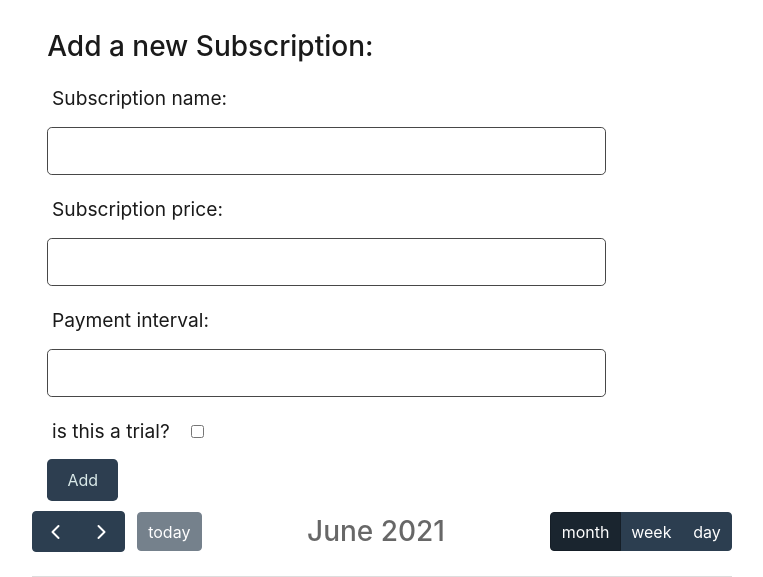
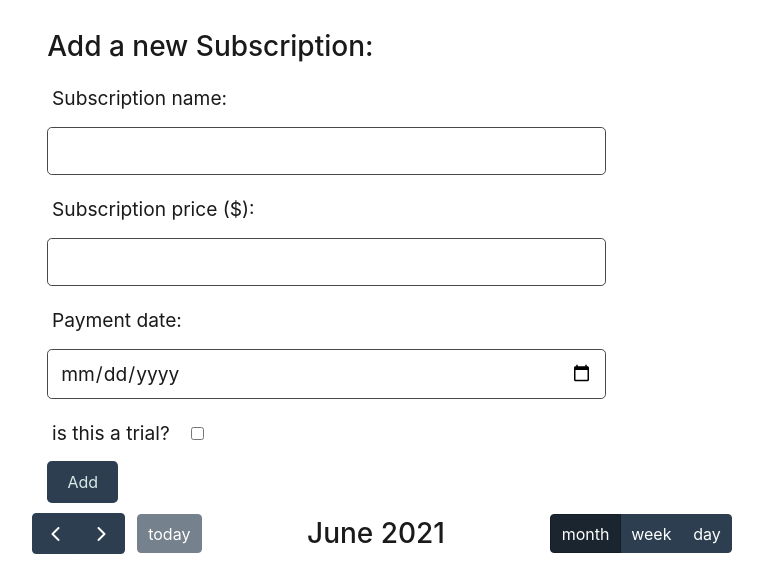
Before and after one commit to Laura-Bullek/SWOSAAT, a Node project: template views/profile.handlebars in a window 1280 px wide. Shown: the part 169-746 px from the top of the page, without its empty margins (19-782 px from the left). Run offline with Node 20 templates, Linux system fonts and the light colour scheme; the template is opened without the code that fills it, so the values that code supplies are empty; some libraries are stand-ins or nearby versions.

Commit message:
add the ability to add subscriptions to the db using the form

```diff
--- a/controllers/api/index.js
+++ b/controllers/api/index.js
@@ -1,6 +1,8 @@
 const router = require('express').Router();
 const userRoutes = require('./userRoutes');
+const subscriptionRoute = require('./subscriptionRoutes');
 
 router.use('/users', userRoutes);
+router.use('/subscriptions', subscriptionRoute);
 
 module.exports = router;
--- a/models/subscription.js
+++ b/models/subscription.js
@@ -25,8 +25,8 @@
             allowNull: false,
         },
         //counted in days?
-        pay_interval: {
-            type: DataTypes.INTEGER,
+        pay_date: {
+            type: DataTypes.DATE,
             allowNull: false,
         },
         trial: {
--- a/public/css/style.css
+++ b/public/css/style.css
@@ -23,7 +23,7 @@
   font-weight: bold;
   margin-left: -5px;
 }
-
+/*
 #calendar {
   color: rgb(103, 103, 103);
-}
+} */
--- a/public/js/profile.js
+++ b/public/js/profile.js
@@ -1,37 +1,53 @@
+
+
 const showTrialPeriod = async () => {
-  let checkBox = document.querySelector('#trialCheck');
-  let trialPeriod = document.querySelector('#trial-dur');
+  let trial = document.querySelector('#trial-check');
+  let durContainer = document.querySelector('#trial-period-div');
 
-  if (checkBox.checked === true) {
-    trialPeriod.style.display = 'block';
+  if (trial.checked === true) {
+    durContainer.style.display = 'block';
   } else {
-    trialPeriod.style.display = 'none';
+    durContainer.style.display = 'none';
   }
 }
 
 const newFormHandler = async (event) => {
   event.preventDefault();
 
-  // const name = document.querySelector('#project-name').value.trim();
-  // const needed_funding = document.querySelector('#project-funding').value.trim();
-  // const description = document.querySelector('#project-desc').value.trim();
+  const service_name = document.querySelector('#sub-name').value.trim();
+  const price = document.querySelector('#sub-price').value.trim();
+  const pay_date = document.querySelector('#pay-date').value;
 
-//   if (name) {
-//     const response = await fetch(`/api/projects`, {
-//       method: 'POST',
-//       body: JSON.stringify({ name }),
-//       headers: {
-//         'Content-Type': 'application/json',
-//       },
-//     });
+  let trialCheckBox = document.querySelector('#trial-check');
 
-//     if (response.ok) {
-//       document.location.replace('/profile');
-//     } else {
-//       alert('Failed to create project');
-//     }
-//   }
-// };
+  let trial;
+  let trial_duration;
+
+  if (trialCheckBox.checked === true) {
+    trial = true;
+    trial_duration = document.querySelector('#trial-period').value;
+  } else {
+    trial = false;
+    trial_duration = null;
+  }
+
+  if (service_name && price && pay_date) {
+    const response = await fetch(`/api/subscriptions`, {
+      method: 'POST',
+      body: JSON.stringify({ service_name, price, pay_date, trial, trial_duration }),
+      headers: {
+        'Content-Type': 'application/json',
+      },
+    });
+
+    if (response.ok) {
+      document.location.replace('/profile');
+    } else {
+      alert('Failed to Enter Subscription');
+    }
+  }
+  console.log(service_name, price, pay_date, trial, trial_duration);
+};
 
 // const delButtonHandler = async (event) => {
 //   if (event.target.hasAttribute('data-id')) {
@@ -47,11 +63,11 @@
 //       alert('Failed to delete project');
 //     }
 //   }
-};
+// };
 
-// document
-//   .querySelector('.new-project-form')
-//   .addEventListener('submit', newFormHandler);
+document
+  .querySelector('.new-sub-form')
+  .addEventListener('submit', newFormHandler);
 
 // document
 //   .querySelector('.project-list')
--- a/views/layouts/main.handlebars
+++ b/views/layouts/main.handlebars
@@ -40,7 +40,7 @@
 
     {{/if}}
 <script src="https://cdn.jsdelivr.net/npm/fullcalendar@5.7.2/main.min.js"></script>
-<script src="/js/calendar.js"></script>
+{{!-- <script src="/js/calendar.js"></script> --}}
 
 </body>
 
--- a/views/profile.handlebars
+++ b/views/profile.handlebars
@@ -11,24 +11,23 @@
     <form class="form new-sub-form">
       <div class="form-group">
         <label for="sub-name">Subscription name:</label>
-        <input class="form-input" type="text" id="project-name" name="project-name" />
+        <input class="form-input" type="text" id="sub-name" name="sub-name" />
       </div>
       <div class="form-group">
-        <label for="sup-price">Subscription price:</label>
-        <input class="form-input" type="number" id="sub_price" name="sub_price" />
-      </div>
-
-      <div class="form-group">
-        <label for="pay-interval">Payment interval:</label>
-        <input class="form-input" type="number" id="pay-interval" name="pay-interval"/>
+        <label for="sup-price">Subscription price ($):</label>
+        <input class="form-input" type="number" id="sub-price" name="sub-price" />
       </div>
       <div class="form-group">
-        <label for="trial">is this a trial?</label>
-        <input class="form-input col-md-1" type="checkbox" id="trialCheck" onclick="showTrialPeriod()"/>
+        <label for="pay-date">Payment date:</label>
+        <input class="form-input" type="date" id="pay-date" name="pay-date"/>
       </div>
-      <div class="form-group" id="trial-dur" style="display:none">
-        <label for="trial">Trial end date:</label>
-        <input class="form-input" type="date" onclick="showTrialPeriod()"/>
+      <div class="form-group">
+        <label for="trial-check">is this a trial?</label>
+        <input class="form-input col-md-1" type="checkbox" id="trial-check" onclick="showTrialPeriod()"/>
+      </div>
+      <div class="form-group" id="trial-period-div" style="display:none">
+        <label for="trial-period">Trial duration:</label>
+        <input class="form-input" type="number" onclick="showTrialPeriod()" id="trial-period"/>
       </div>
       <div class="form-group">
         <button type="submit" class="btn btn-primary add">Add</button>
```
Also changed, not shown: controllers/api/subscriptionRoutes.js (added, +18 -0 lines), controllers/homeroutes.js (+5 -5 lines), seeds/subData.json (+5 -5 lines), views/project.handlebars (deleted), 1 other file.
